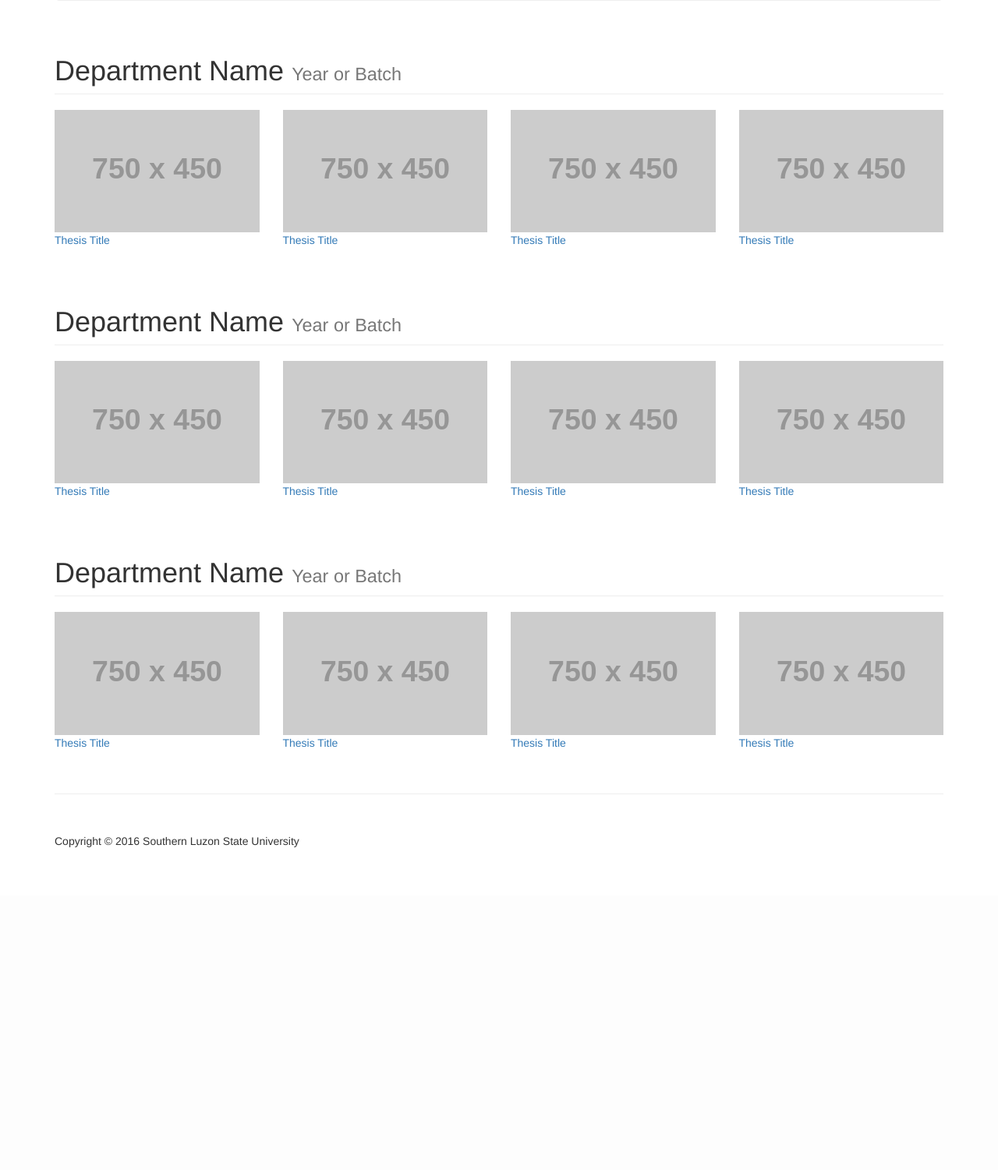
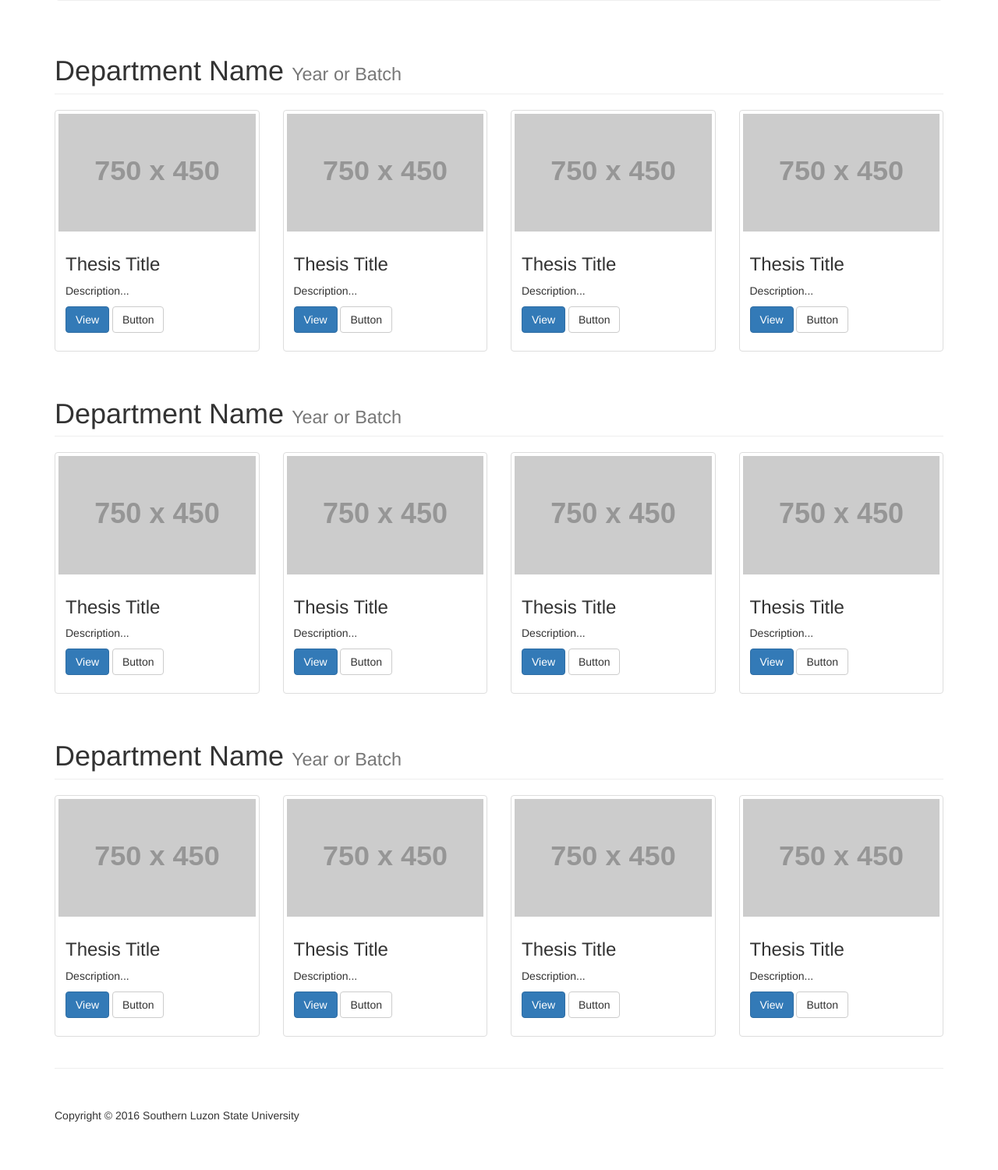
Before and after one commit to jethroguce/lms, a Python web app: template lms/templates/index.html in a window 1280 px wide. Shown: the part 370-1871 px from the top of the page at 78% size. Before the commit the page ends 1457 px from the top, so only its background shows below. Run offline with Jinja, Linux system fonts and the light colour scheme; the template is opened without the code that fills it, so the values that code supplies are empty; grey boxes labelled with a size stand in for pictures from a placeholder-image service; some libraries are stand-ins or nearby versions.

Commit message:
Change to thumbnail

```diff
--- a/lms/templates/index.html
+++ b/lms/templates/index.html
@@ -83,29 +83,45 @@
 
     <!-- Projects Row -->
     <div class="row">
-      <div class="col-md-3 portfolio-item">
-        <a href="#">
+      <div class="col-sm-4 col-md-3">
+        <div class="thumbnail">
           <img class="img-responsive" src="http://placehold.it/750x450" alt="">
-          <p>Thesis Title</p>
-        </a>
+          <div class="caption">
+            <h3>Thesis Title</h3>
+            <p>Description...</p>
+            <p><a href="#" class="btn btn-primary" role="button">View</a> <a href="#" class="btn btn-default" role="button">Button</a></p>
+          </div>
+        </div>
       </div>
-      <div class="col-md-3 portfolio-item">
-        <a href="#">
+      <div class="col-sm-4 col-md-3">
+        <div class="thumbnail">
           <img class="img-responsive" src="http://placehold.it/750x450" alt="">
-          <p>Thesis Title</p>
-        </a>
+          <div class="caption">
+            <h3>Thesis Title</h3>
+            <p>Description...</p>
+            <p><a href="#" class="btn btn-primary" role="button">View</a> <a href="#" class="btn btn-default" role="button">Button</a></p>
+          </div>
+        </div>
       </div>
-      <div class="col-md-3 portfolio-item">
-        <a href="#">
+      <div class="col-sm-4 col-md-3">
+        <div class="thumbnail">
           <img class="img-responsive" src="http://placehold.it/750x450" alt="">
-          <p>Thesis Title</p>
-        </a>
+          <div class="caption">
+            <h3>Thesis Title</h3>
+            <p>Description...</p>
+            <p><a href="#" class="btn btn-primary" role="button">View</a> <a href="#" class="btn btn-default" role="button">Button</a></p>
+          </div>
+        </div>
       </div>
-      <div class="col-md-3 portfolio-item">
-        <a href="#">
+      <div class="col-sm-4 col-md-3">
+        <div class="thumbnail">
           <img class="img-responsive" src="http://placehold.it/750x450" alt="">
-          <p>Thesis Title</p>
-        </a>
+          <div class="caption">
+            <h3>Thesis Title</h3>
+            <p>Description...</p>
+            <p><a href="#" class="btn btn-primary" role="button">View</a> <a href="#" class="btn btn-default" role="button">Button</a></p>
+          </div>
+        </div>
       </div>
     </div>
     <!-- /.row -->
@@ -122,29 +138,45 @@
 
     <!-- Projects Row -->
     <div class="row">
-      <div class="col-md-3 portfolio-item">
-        <a href="#">
+      <div class="col-sm-4 col-md-3">
+        <div class="thumbnail">
           <img class="img-responsive" src="http://placehold.it/750x450" alt="">
-          <p>Thesis Title</p>
-        </a>
+          <div class="caption">
+            <h3>Thesis Title</h3>
+            <p>Description...</p>
+            <p><a href="#" class="btn btn-primary" role="button">View</a> <a href="#" class="btn btn-default" role="button">Button</a></p>
+          </div>
+        </div>
       </div>
-      <div class="col-md-3 portfolio-item">
-        <a href="#">
+      <div class="col-sm-4 col-md-3">
+        <div class="thumbnail">
           <img class="img-responsive" src="http://placehold.it/750x450" alt="">
-          <p>Thesis Title</p>
-        </a>
+          <div class="caption">
+            <h3>Thesis Title</h3>
+            <p>Description...</p>
+            <p><a href="#" class="btn btn-primary" role="button">View</a> <a href="#" class="btn btn-default" role="button">Button</a></p>
+          </div>
+        </div>
       </div>
-      <div class="col-md-3 portfolio-item">
-        <a href="#">
+      <div class="col-sm-4 col-md-3">
+        <div class="thumbnail">
           <img class="img-responsive" src="http://placehold.it/750x450" alt="">
-          <p>Thesis Title</p>
-        </a>
+          <div class="caption">
+            <h3>Thesis Title</h3>
+            <p>Description...</p>
+            <p><a href="#" class="btn btn-primary" role="button">View</a> <a href="#" class="btn btn-default" role="button">Button</a></p>
+          </div>
+        </div>
       </div>
-      <div class="col-md-3 portfolio-item">
-        <a href="#">
+      <div class="col-sm-4 col-md-3">
+        <div class="thumbnail">
           <img class="img-responsive" src="http://placehold.it/750x450" alt="">
-          <p>Thesis Title</p>
-        </a>
+          <div class="caption">
+            <h3>Thesis Title</h3>
+            <p>Description...</p>
+            <p><a href="#" class="btn btn-primary" role="button">View</a> <a href="#" class="btn btn-default" role="button">Button</a></p>
+          </div>
+        </div>
       </div>
     </div>
     <!-- /.row -->
@@ -161,29 +193,45 @@
 
     <!-- Projects Row -->
     <div class="row">
-      <div class="col-md-3 portfolio-item">
-        <a href="#">
+      <div class="col-sm-4 col-md-3">
+        <div class="thumbnail">
           <img class="img-responsive" src="http://placehold.it/750x450" alt="">
-          <p>Thesis Title</p>
-        </a>
+          <div class="caption">
+            <h3>Thesis Title</h3>
+            <p>Description...</p>
+            <p><a href="#" class="btn btn-primary" role="button">View</a> <a href="#" class="btn btn-default" role="button">Button</a></p>
+          </div>
+        </div>
       </div>
-      <div class="col-md-3 portfolio-item">
-        <a href="#">
+      <div class="col-sm-4 col-md-3">
+        <div class="thumbnail">
           <img class="img-responsive" src="http://placehold.it/750x450" alt="">
-          <p>Thesis Title</p>
-        </a>
+          <div class="caption">
+            <h3>Thesis Title</h3>
+            <p>Description...</p>
+            <p><a href="#" class="btn btn-primary" role="button">View</a> <a href="#" class="btn btn-default" role="button">Button</a></p>
+          </div>
+        </div>
       </div>
-      <div class="col-md-3 portfolio-item">
-        <a href="#">
+      <div class="col-sm-4 col-md-3">
+        <div class="thumbnail">
           <img class="img-responsive" src="http://placehold.it/750x450" alt="">
-          <p>Thesis Title</p>
-        </a>
+          <div class="caption">
+            <h3>Thesis Title</h3>
+            <p>Description...</p>
+            <p><a href="#" class="btn btn-primary" role="button">View</a> <a href="#" class="btn btn-default" role="button">Button</a></p>
+          </div>
+        </div>
       </div>
-      <div class="col-md-3 portfolio-item">
-        <a href="#">
+      <div class="col-sm-4 col-md-3">
+        <div class="thumbnail">
           <img class="img-responsive" src="http://placehold.it/750x450" alt="">
-          <p>Thesis Title</p>
-        </a>
+          <div class="caption">
+            <h3>Thesis Title</h3>
+            <p>Description...</p>
+            <p><a href="#" class="btn btn-primary" role="button">View</a> <a href="#" class="btn btn-default" role="button">Button</a></p>
+          </div>
+        </div>
       </div>
     </div>
     <!-- /.row -->
```
